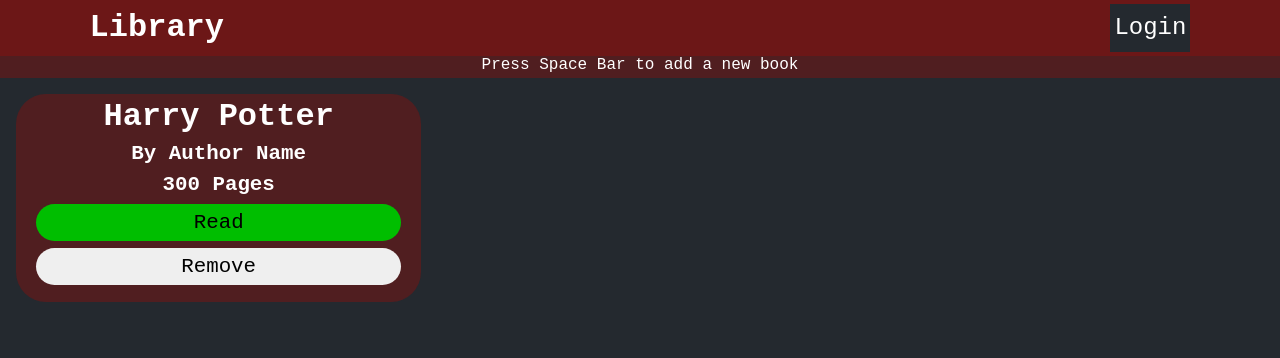
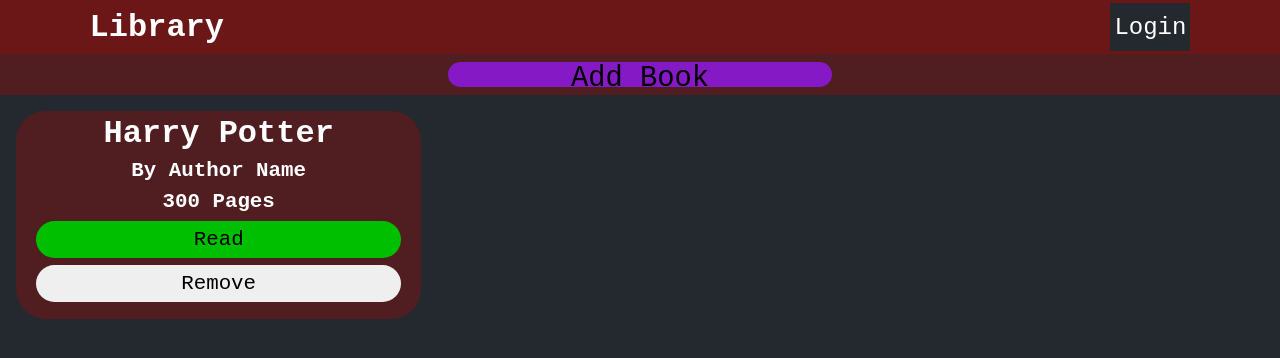
Before and after one commit to LitDennis13/odin-library, a plain HTML site: page index.html in a window 1280 px wide. Drawn offline with Linux system fonts and the light colour scheme.

Commit message:
add "Add Book" button to replace mini bar text
The mini bar was change to the add book bar that contains a button to add books

```diff
--- a/index.html
+++ b/index.html
@@ -11,7 +11,9 @@
         <h1 id="title">Library</h1>
         <button id="login-button">Login</button>
     </div>
-    <p id="mini-info-bar">Press Space Bar to add a new book</p>
+    <div id="add-book-bar">
+        <button id="add-book-button">Add Book</button>
+    </div>
     <div id="book-storage">
         <div id="book">
             <h2 id="book-title">Harry Potter</h2>
--- a/styles.css
+++ b/styles.css
@@ -7,7 +7,7 @@
 
 body {
     display: grid;
-    grid-template: 2fr .8fr 26fr / 1fr;
+    grid-template: 2fr 1.5fr 26fr / 1fr;
     background-color: rgb(36,41,47);
     color: white;
     font-family: monospace;
@@ -43,10 +43,24 @@ body {
 
 
 
-#mini-info-bar {
+#add-book-bar {
+    display: flex;
+    justify-content: center;
+    align-items: center;
     font-size: 1rem;
-    text-align: center;
-    background-color: rgba(108, 23, 23, 0.616);
+    background-color: rgb(108, 23, 23, 0.616);
+}
+#add-book-button {
+    font-size: 1.8rem;
+    width: 30%;
+    height: 60%;
+    font-family: monospace;
+    border: none;
+    border-radius: 5rem;
+    background-color: rgb(150, 23, 253,.75);
+}
+#add-book-button:hover {
+    background-color: rgb(100, 0, 203);
 }
 
 #book-storage {
```
